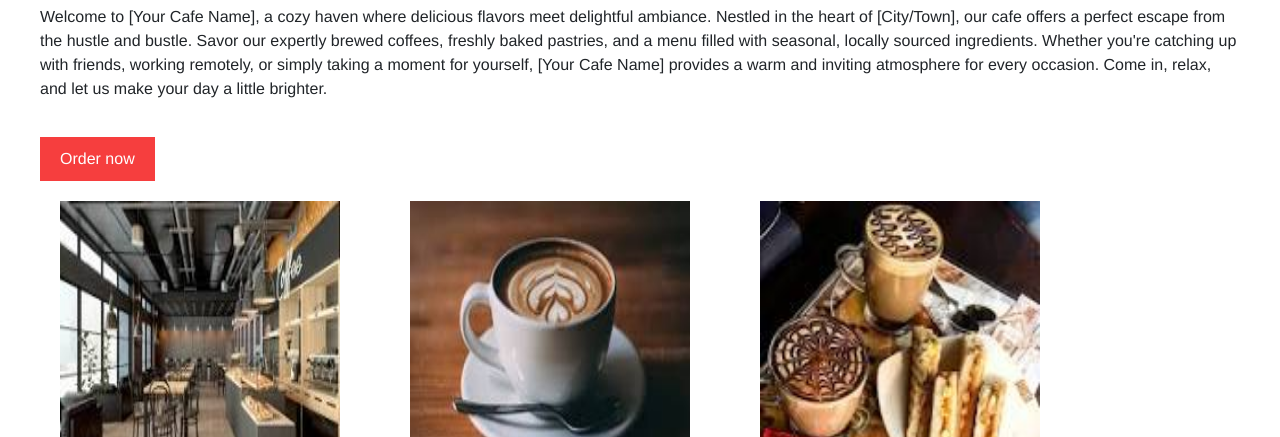
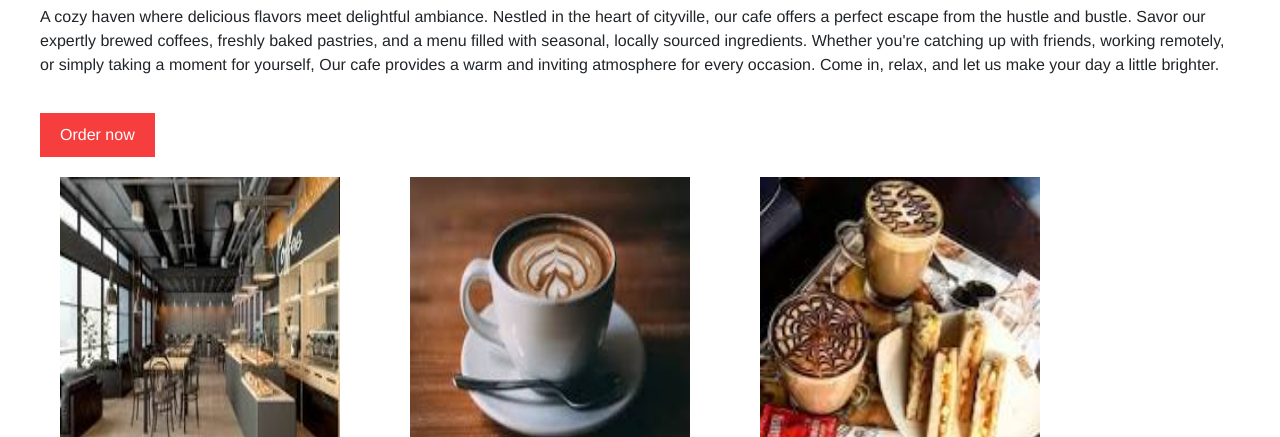
Before and after one commit to Anshika1401/Cafewebsite, a plain HTML site: page Index.html in a window 1280 px wide. Shown: the part 363-800 px from the top of the page. Drawn offline with nearby package versions, Linux system fonts and the light colour scheme.

Commit message:
Update index.html

```diff
--- a/Index.html
+++ b/Index.html
@@ -22,7 +22,7 @@
     <div id="content">
     <h1>Welcome to our cafe</h1>
      <h1>Coffee is the best <br>thing to douse <br>the sunrise with .</h1>
-     <p>Welcome to [Your Cafe Name], a cozy haven where delicious flavors meet delightful ambiance. Nestled in the heart of [City/Town], our cafe offers a perfect escape from the hustle and bustle. Savor our expertly brewed coffees, freshly baked pastries, and a menu filled with seasonal, locally sourced ingredients. Whether you're catching up with friends, working remotely, or simply taking a moment for yourself, [Your Cafe Name] provides a warm and inviting atmosphere for every occasion. Come in, relax, and let us make your day a little brighter.</p>
+     <p>A cozy haven where delicious flavors meet delightful ambiance. Nestled in the heart of cityville, our cafe offers a perfect escape from the hustle and bustle. Savor our expertly brewed coffees, freshly baked pastries, and a menu filled with seasonal, locally sourced ingredients. Whether you're catching up with friends, working remotely, or simply taking a moment for yourself, Our cafe provides a warm and inviting atmosphere for every occasion. Come in, relax, and let us make your day a little brighter.</p>
      <button>Order now</button>
      <div id="image">
      <img style="float: right;" width="280px" height="300px" src="coffee1.jpeg">
```
